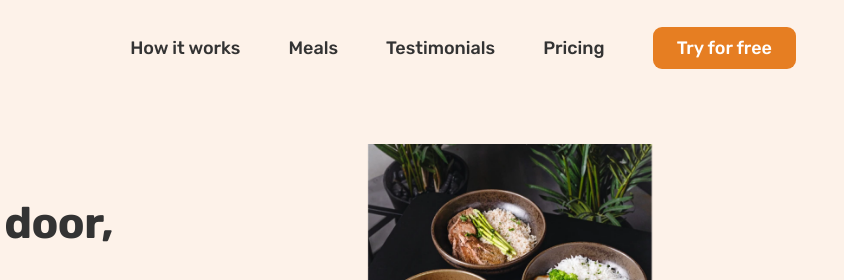
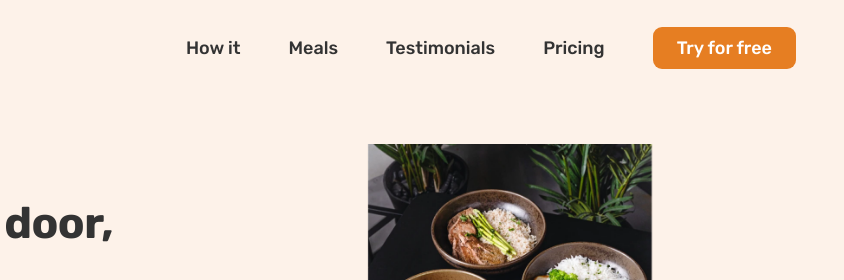
Before and after one commit to darshil-anghan/tasty-bite-food, a plain HTML site: page index.html in a window 1280 px wide. Shown: the top 280 px of the page, 436-1280 px from the left. Drawn offline with nearby package versions, Linux system fonts and the light colour scheme; some packages are replaced by stand-ins of ours; a script that the page names is missing.

Commit message:
Update index.html

```diff
--- a/index.html
+++ b/index.html
@@ -48,7 +48,7 @@
 
       <nav class="main-nav">
         <ul class="main-nav-list">
-          <li><a class="main-nav-link" href="#how">How it works</a></li>
+          <li><a class="main-nav-link" href="#how">How it </a></li>
           <li><a class="main-nav-link" href="#meals">Meals</a></li>
           <li>
             <a class="main-nav-link" href="#testimonials">Testimonials</a>
```
